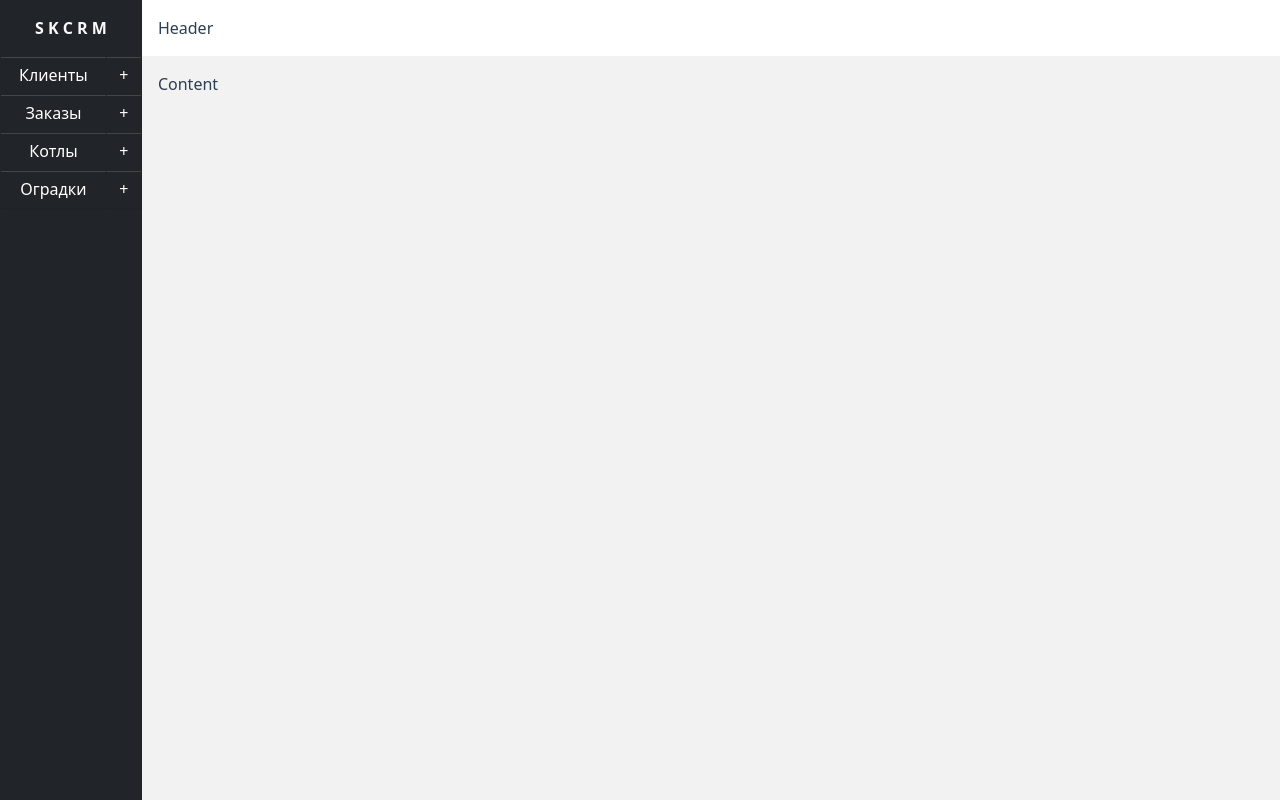
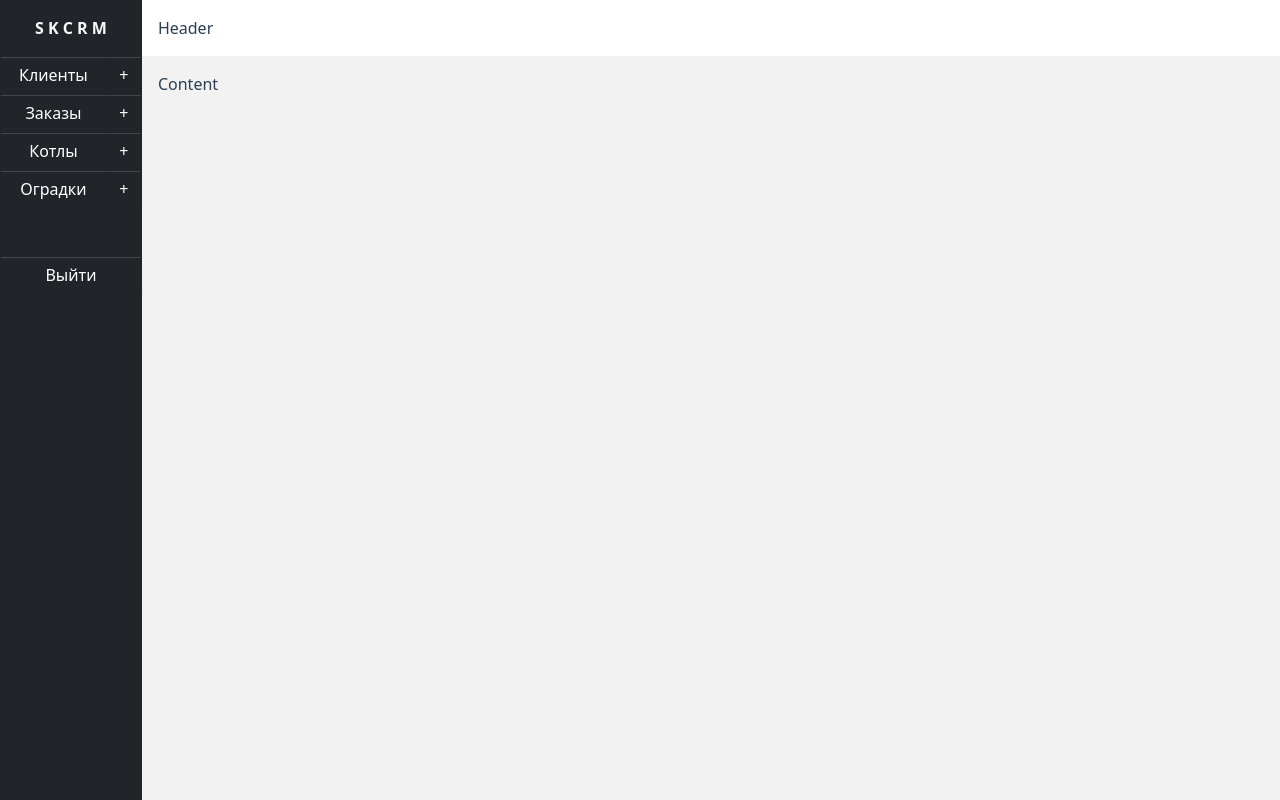
Before and after one commit to mccrush/skcrm, a Vue app: page / in a window 1280 px wide. Built offline with nearby package versions, Linux system fonts and the light colour scheme; no server answers; the database is empty; sample sign-in values are in the browser's storage.

Commit message:
Settings work authorisation

```diff
--- a/src/components/interface/TheSideBar.vue
+++ b/src/components/interface/TheSideBar.vue
@@ -22,6 +22,14 @@
         </button>
       </div>
     </div>
+
+    <button
+      type="button"
+      class="btn btn-dark rounded-0 w-100 mt-5"
+      @click="logOut"
+    >
+      Выйти
+    </button>
   </div>
 </template>
 
@@ -33,6 +41,12 @@ export default {
   computed: {
     menuItems() {
       return dataModels.filter(item => item.menu)
+    }
+  },
+  methods: {
+    async logOut() {
+      const res = await this.$store.dispatch('logOut')
+      if (res) this.$router.push('/login')
     }
   }
 }
--- a/src/router/index.js
+++ b/src/router/index.js
@@ -5,12 +5,18 @@ const routes = [
   {
     path: '/',
     name: 'index',
-    component: () => import('../pages/PageIndex.vue')
+    component: () => import('../pages/PageIndex.vue'),
+    meta: {
+      requiresAuth: true
+    }
   },
   {
     path: '/list/:type',
     name: 'list',
-    component: () => import('../pages/PageListItems.vue')
+    component: () => import('../pages/PageListItems.vue'),
+    meta: {
+      requiresAuth: true
+    }
   },
   // {
   //   path: '/404', // Первая, для перекрытия остальных
@@ -66,7 +72,7 @@ router.beforeEach((to, from, next) => {
   console.log('currentUserId = ', currentUserId)
   // Проверить, что будет если зайти на стр. логина авторизованному пользователю
   // Сделать так, чтобы перебрасывало в админку
-  if (to.name != 'login' && !currentUserId) next({ name: 'login' })
+  if (to.meta.requiresAuth && !currentUserId) next({ name: 'login' })
   else next()
 })
 
--- a/src/store/modules/user.js
+++ b/src/store/modules/user.js
@@ -35,6 +35,7 @@ export default {
     async logOut({ commit }) {
       try {
         await signOut(auth)
+        return true
       } catch (err) {
         console.error('store user.js logOut(): Ошибка при выходе из системы, err:', err)
       }
```
